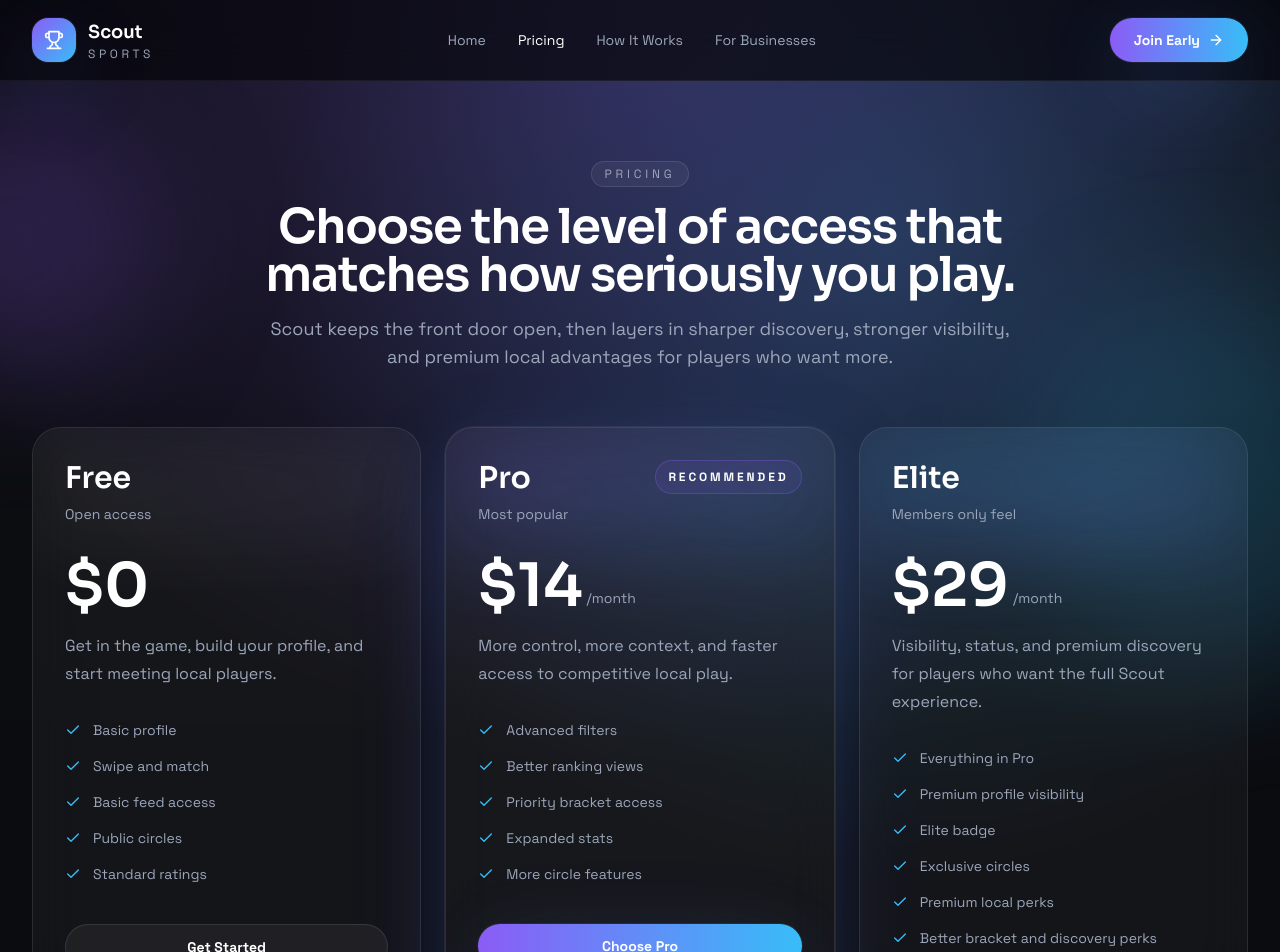
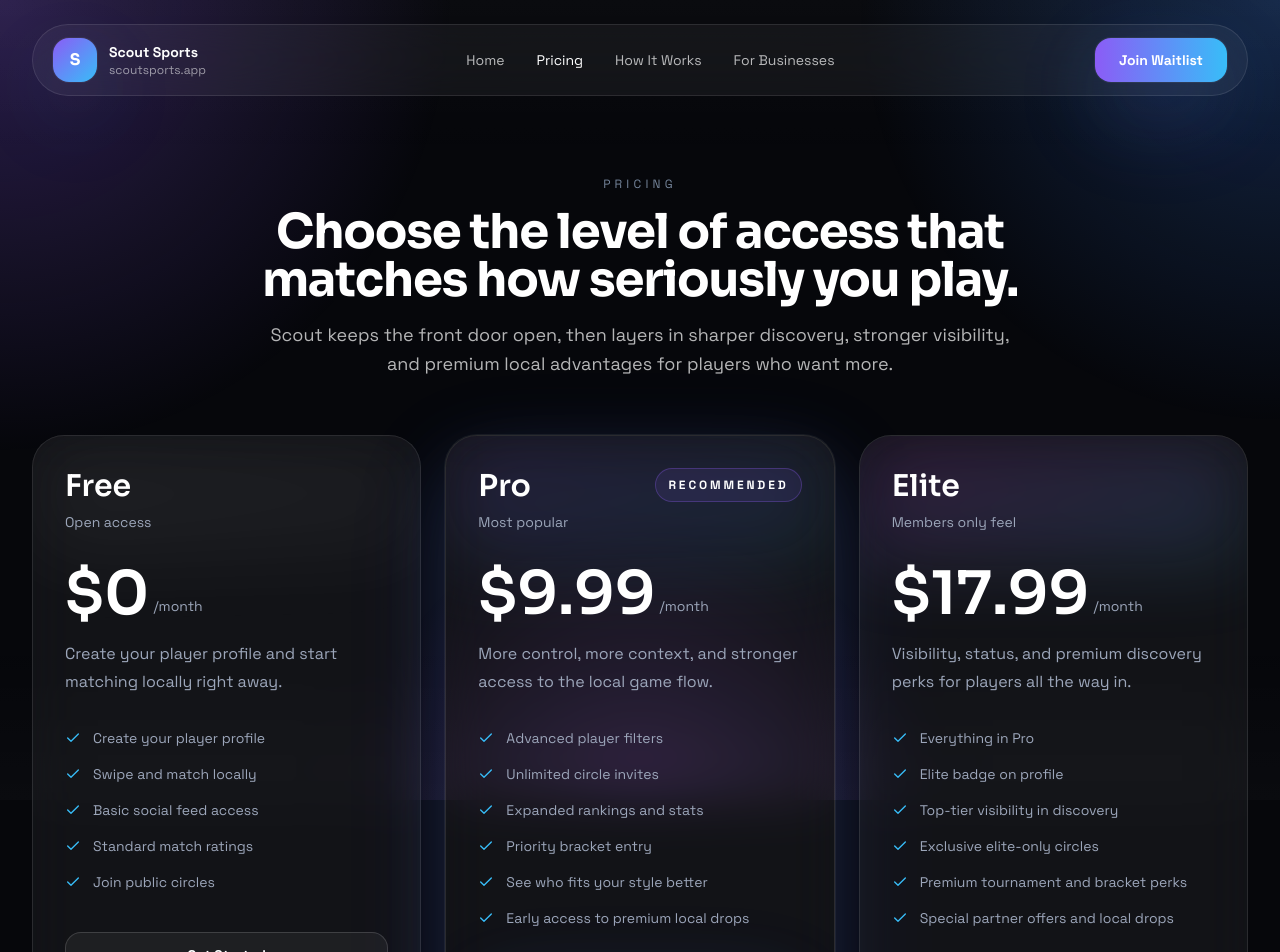
Before and after one commit to 22annajohnson/ScoutSportsWeb, a React (Vite) app: page /pricing in a window 1280 px wide. Shown: the top 952 px of the page. Built offline with nearby package versions, Linux system fonts and the light colour scheme.

Commit message:
Refresh homepage with premium sports visual direction

```diff
--- a/src/components/Button.tsx
+++ b/src/components/Button.tsx
@@ -12,9 +12,9 @@
 
 const variants = {
   primary:
-    "bg-gradient-to-r from-accent-purple to-accent-blue text-white shadow-glow hover:scale-[1.01]",
+    "bg-gradient-to-r from-accent-purple to-accent-blue text-white shadow-glow hover:opacity-95 hover:scale-[1.01]",
   secondary:
-    "border border-white/10 bg-white/5 text-white hover:bg-white/10",
+    "border border-white/15 bg-white/5 text-white hover:bg-white/10",
   ghost: "text-text-muted hover:text-white",
 };
 
@@ -28,7 +28,7 @@
   return (
     <Link
       to={href}
-      className={`inline-flex items-center justify-center gap-2 rounded-full px-6 py-3 text-sm font-semibold transition duration-300 ${variants[variant]} ${className}`}
+      className={`inline-flex items-center justify-center gap-2 rounded-2xl px-6 py-3 text-sm font-semibold transition duration-300 ${variants[variant]} ${className}`}
     >
       {children}
       {showArrow ? <ArrowRight className="h-4 w-4" /> : null}
--- a/src/components/GlassCard.tsx
+++ b/src/components/GlassCard.tsx
@@ -8,7 +8,7 @@
 export function GlassCard({ children, className = "" }: GlassCardProps) {
   return (
     <div
-      className={`rounded-[28px] border border-white/10 bg-white/[0.04] p-6 backdrop-blur-xl ${className}`}
+      className={`rounded-[2rem] border border-white/10 bg-white/[0.05] p-6 backdrop-blur-xl ${className}`}
     >
       {children}
     </div>
--- a/src/components/Navbar.tsx
+++ b/src/components/Navbar.tsx
@@ -1,5 +1,5 @@
 import { useState } from "react";
-import { Menu, Trophy, X } from "lucide-react";
+import { Menu, X } from "lucide-react";
 import { NavLink } from "react-router-dom";
 import { navLinks } from "@/data/site";
 import { Button } from "./Button";
@@ -9,16 +9,16 @@
   const [isOpen, setIsOpen] = useState(false);
 
   return (
-    <header className="sticky top-0 z-50 border-b border-white/5 bg-background/70 backdrop-blur-xl">
+    <header className="sticky top-0 z-50 pt-6">
       <Container>
-        <div className="flex h-20 items-center justify-between">
+        <div className="flex min-h-[72px] items-center justify-between gap-4 rounded-full border border-white/10 bg-white/5 px-5 py-3 backdrop-blur-xl">
           <NavLink to="/" className="flex items-center gap-3" onClick={() => setIsOpen(false)}>
             <div className="flex h-11 w-11 items-center justify-center rounded-2xl bg-gradient-to-br from-accent-purple to-accent-blue shadow-glow">
-              <Trophy className="h-5 w-5 text-white" />
+              <span className="font-display text-base font-black text-white">S</span>
             </div>
             <div>
-              <div className="font-display text-lg font-semibold text-white">Scout</div>
-              <div className="text-xs uppercase tracking-[0.3em] text-text-muted">Sports</div>
+              <div className="text-sm font-semibold text-white">Scout Sports</div>
+              <div className="text-xs text-white/55">scoutsports.app</div>
             </div>
           </NavLink>
 
@@ -28,7 +28,7 @@
                 key={link.href}
                 to={link.href}
                 className={({ isActive }) =>
-                  `text-sm transition ${isActive ? "text-white" : "text-text-muted hover:text-white"}`
+                  `text-sm transition ${isActive ? "text-white" : "text-white/70 hover:text-white"}`
                 }
               >
                 {link.label}
@@ -37,14 +37,14 @@
           </nav>
 
           <div className="hidden lg:block">
-            <Button href="/pricing" showArrow>
-              Join Early
+            <Button href="/pricing" className="px-5">
+              Join Waitlist
             </Button>
           </div>
 
           <button
             type="button"
-            className="inline-flex h-11 w-11 items-center justify-center rounded-full border border-white/10 bg-white/5 text-white lg:hidden"
+            className="inline-flex h-11 w-11 items-center justify-center rounded-2xl border border-white/10 bg-white/5 text-white lg:hidden"
             aria-label="Toggle navigation"
             aria-expanded={isOpen}
             onClick={() => setIsOpen((open) => !open)}
@@ -54,7 +54,7 @@
         </div>
 
         {isOpen ? (
-          <div className="grid gap-3 border-t border-white/5 py-4 lg:hidden">
+          <div className="mt-3 grid gap-3 rounded-[2rem] border border-white/10 bg-white/5 p-4 backdrop-blur-xl lg:hidden">
             {navLinks.map((link) => (
               <NavLink
                 key={link.href}
@@ -64,15 +64,15 @@
                   `rounded-2xl border px-4 py-4 text-sm transition ${
                     isActive
                       ? "border-accent-purple/30 bg-accent-purple/10 text-white"
-                      : "border-white/10 bg-white/[0.03] text-text-muted hover:text-white"
+                      : "border-white/10 bg-white/[0.03] text-white/70 hover:text-white"
                   }`
                 }
               >
                 {link.label}
               </NavLink>
             ))}
-            <Button href="/pricing" showArrow className="mt-2" variant="primary">
-              Join Early
+            <Button href="/pricing" className="mt-2" variant="primary">
+              Join Waitlist
             </Button>
           </div>
         ) : null}
--- a/src/components/SectionHeading.tsx
+++ b/src/components/SectionHeading.tsx
@@ -16,14 +16,14 @@
   return (
     <div className={alignment}>
       {eyebrow ? (
-        <div className="mb-4 inline-flex rounded-full border border-white/10 bg-white/5 px-3 py-1 text-xs uppercase tracking-[0.32em] text-text-muted">
+        <div className="mb-4 text-xs uppercase tracking-[0.35em] text-blue-200/60">
           {eyebrow}
         </div>
       ) : null}
-      <h2 className="font-display text-3xl font-semibold tracking-tight text-white sm:text-4xl lg:text-5xl">
+      <h2 className="font-display text-4xl font-black tracking-tight leading-[0.95] text-white sm:text-5xl">
         {title}
       </h2>
-      <p className="mt-4 text-base leading-7 text-text-muted sm:text-lg">{description}</p>
+      <p className="mt-4 text-lg leading-relaxed text-white/70">{description}</p>
     </div>
   );
 }
--- a/src/components/SiteLayout.tsx
+++ b/src/components/SiteLayout.tsx
@@ -5,9 +5,8 @@
 export function SiteLayout() {
   return (
     <div className="relative min-h-screen overflow-hidden bg-background text-text">
-      <div className="pointer-events-none absolute inset-0 bg-hero-grid" />
-      <div className="pointer-events-none absolute left-[-10%] top-24 h-72 w-72 rounded-full bg-accent-purple/20 blur-3xl" />
-      <div className="pointer-events-none absolute right-[-10%] top-72 h-96 w-96 rounded-full bg-accent-blue/15 blur-3xl" />
+      <div className="pointer-events-none fixed inset-0 bg-[radial-gradient(circle_at_top_left,rgba(139,92,246,0.28),transparent_30%),radial-gradient(circle_at_top_right,rgba(59,130,246,0.26),transparent_28%),radial-gradient(circle_at_bottom,rgba(168,85,247,0.18),transparent_28%)]" />
+      <div className="pointer-events-none fixed inset-0 bg-[linear-gradient(to_bottom,rgba(255,255,255,0.02),transparent_20%,transparent_80%,rgba(255,255,255,0.02))]" />
       <div className="relative z-10">
         <Navbar />
         <main>
--- a/src/data/site.ts
+++ b/src/data/site.ts
@@ -3,12 +3,11 @@
   BadgeCheck,
   Crown,
   MapPinned,
-  Medal,
-  Radar,
   Sparkles,
   Swords,
   Trophy,
   Users,
+  Zap,
 } from "lucide-react";
 
 export const navLinks = [
@@ -19,9 +18,9 @@
 ];
 
 export const heroStats = [
-  { label: "Live city energy", value: "24/7" },
-  { label: "Local circles", value: "Inner" },
-  { label: "Game formats", value: "Pickup + Brackets" },
+  { label: "Projected local players", value: "1,200+" },
+  { label: "Asynchronous brackets", value: "24/7" },
+  { label: "Potential connections", value: "∞" },
 ];
 
 export const howItWorksSteps = [
@@ -29,7 +28,7 @@
     title: "Swipe local",
     description:
       "Scout surfaces nearby players based on sport, availability, level, and social fit so every match starts with signal.",
-    icon: Radar,
+    icon: Users,
   },
   {
     title: "Match the vibe",
@@ -53,28 +52,22 @@
 
 export const featureHighlights = [
   {
-    title: "Find your local run faster",
+    title: "Swipe local players",
     description:
-      "Skip cold outreach. Scout helps players discover who is active nearby and ready for the right kind of game.",
-    icon: MapPinned,
-  },
-  {
-    title: "Inner Circles that actually feel personal",
-    description:
-      "Build tighter communities with private groups, trusted players, and recurring crews that move together.",
+      "Find people nearby who match your sport, vibe, and schedule.",
     icon: Users,
   },
   {
-    title: "Asynchronous brackets built for real life",
+    title: "Play real matches",
     description:
-      "Compete on your own schedule, track progress, and keep momentum between games without live tournament friction.",
-    icon: Swords,
+      "Set games fast and build your local sports circle naturally.",
+    icon: Zap,
   },
   {
-    title: "Rankings that turn casual play into status",
+    title: "Track your rise",
     description:
-      "Local ratings and sharper stats create context around every matchup and give the app a premium edge.",
-    icon: Medal,
+      "Ratings, inner circles, brackets, and local momentum all in one place.",
+    icon: Trophy,
   },
 ];
 
@@ -89,47 +82,55 @@
   {
     name: "Free",
     price: "$0",
-    description: "Get in the game, build your profile, and start meeting local players.",
+    cadence: "/month",
+    subtitle: "Get in the game",
+    description: "Create your player profile and start matching locally right away.",
     badge: "Open access",
     accent: "from-white/10 to-white/5",
+    buttonLabel: "Join Free",
     features: [
-      "Basic profile",
-      "Swipe and match",
-      "Basic feed access",
-      "Public circles",
-      "Standard ratings",
+      "Create your player profile",
+      "Swipe and match locally",
+      "Basic social feed access",
+      "Standard match ratings",
+      "Join public circles",
     ],
   },
   {
     name: "Pro",
-    price: "$14",
+    price: "$9.99",
     cadence: "/month",
-    description: "More control, more context, and faster access to competitive local play.",
+    subtitle: "For active players",
+    description: "More control, more context, and stronger access to the local game flow.",
     badge: "Most popular",
     accent: "from-accent-purple/30 to-accent-blue/20",
+    buttonLabel: "Go Pro",
     featured: true,
     features: [
-      "Advanced filters",
-      "Better ranking views",
-      "Priority bracket access",
-      "Expanded stats",
-      "More circle features",
+      "Advanced player filters",
+      "Unlimited circle invites",
+      "Expanded rankings and stats",
+      "Priority bracket entry",
+      "See who fits your style better",
+      "Early access to premium local drops",
     ],
   },
   {
     name: "Elite",
-    price: "$29",
+    price: "$17.99",
     cadence: "/month",
-    description: "Visibility, status, and premium discovery for players who want the full Scout experience.",
+    subtitle: "For the obsessed",
+    description: "Visibility, status, and premium discovery perks for players all the way in.",
     badge: "Members only feel",
-    accent: "from-accent-blue/30 to-accent-purple/20",
+    accent: "from-fuchsia-500/30 to-accent-blue/25",
+    buttonLabel: "Go Elite",
     features: [
       "Everything in Pro",
-      "Premium profile visibility",
-      "Elite badge",
-      "Exclusive circles",
-      "Premium local perks",
-      "Better bracket and discovery perks",
+      "Elite badge on profile",
+      "Top-tier visibility in discovery",
+      "Exclusive elite-only circles",
+      "Premium tournament and bracket perks",
+      "Special partner offers and local drops",
     ],
   },
 ];
--- a/src/sections/AppPreviewSection.tsx
+++ b/src/sections/AppPreviewSection.tsx
@@ -6,68 +6,68 @@
   return (
     <section className="py-20">
       <Container>
-        <SectionHeading
-          eyebrow="Inside the app"
-          title="A sports product that feels social before it feels transactional."
-          description="Every surface is built to move players from discovery to game-time faster, with enough status, identity, and local context to keep the community sticky."
-          align="center"
-        />
-
-        <div className="mt-14 grid gap-6 lg:grid-cols-[0.9fr_1.1fr]">
-          <GlassCard className="flex min-h-[420px] flex-col justify-between bg-gradient-to-br from-accent-purple/10 to-transparent p-8">
+        <div className="grid gap-6 lg:grid-cols-2">
+          <GlassCard className="overflow-hidden p-7">
             <div>
-              <div className="inline-flex rounded-full border border-white/10 bg-white/5 px-3 py-1 text-xs uppercase tracking-[0.32em] text-text-muted">
-                Player profile
-              </div>
-              <h3 className="mt-5 font-display text-3xl font-semibold text-white">Visibility, status, and chemistry cues in one place.</h3>
+              <p className="text-sm uppercase tracking-[0.3em] text-white/40">Discovery + community</p>
+              <h3 className="mt-4 font-display text-3xl font-bold text-white">Your app, your crew, your local scene</h3>
+              <p className="mt-4 text-white/70 leading-relaxed">
+                Showcase local courts, premium circles, restaurant partnerships, club access, and sports hotspots
+                with the same purple-blue visual system from the app.
+              </p>
             </div>
-            <div className="grid gap-4">
-              <div className="rounded-[24px] border border-white/10 bg-white/[0.04] p-5">
-                <div className="text-sm text-text-muted">Profile signals</div>
-                <div className="mt-3 flex flex-wrap gap-2">
-                  {["Elite badge", "88% reply rate", "Late-night runs", "Hoops + tennis"].map((tag) => (
-                    <span
-                      key={tag}
-                      className="rounded-full border border-white/10 bg-white/[0.05] px-3 py-2 text-xs text-white"
-                    >
-                      {tag}
-                    </span>
-                  ))}
+            <div className="mt-8 grid grid-cols-2 gap-4 text-sm">
+              {[
+                "Purple / blue glow",
+                "Large rounded cards",
+                "Premium dark UI",
+                "Map + discovery sections",
+                "Leaderboard energy",
+                "Social-first layouts",
+              ].map((item) => (
+                <div key={item} className="rounded-2xl border border-white/10 bg-black/25 px-4 py-3 text-white/80">
+                  {item}
                 </div>
-              </div>
-              <div className="rounded-[24px] border border-white/10 bg-white/[0.04] p-5">
-                <div className="text-sm text-text-muted">Recent movement</div>
-                <div className="mt-3 font-display text-2xl font-semibold text-white">+12 city ranking this week</div>
-              </div>
+              ))}
             </div>
           </GlassCard>
 
-          <div className="grid gap-6 sm:grid-cols-2">
-            {[
-              {
-                title: "Swipe stack",
-                description: "Fast local discovery with stronger filters and a more intentional social graph.",
-              },
-              {
-                title: "Circles feed",
-                description: "Private crews, recurring sessions, and shared momentum around the people you trust.",
-              },
-              {
-                title: "Bracket progress",
-                description: "Automated asynchronous competition that fits around real schedules.",
-              },
-              {
-                title: "Hotspot map",
-                description: "Discover clubs, courts, food, and premium partner spots around every match.",
-              },
-            ].map((card) => (
-              <GlassCard key={card.title} className="min-h-[200px] p-6">
-                <div className="text-xs uppercase tracking-[0.28em] text-text-muted">Scout surface</div>
-                <h3 className="mt-4 font-display text-2xl font-semibold text-white">{card.title}</h3>
-                <p className="mt-3 text-sm leading-7 text-text-muted">{card.description}</p>
-              </GlassCard>
-            ))}
-          </div>
+          <GlassCard className="overflow-hidden bg-gradient-to-br from-violet-500/20 to-blue-500/15 p-7">
+            <div>
+              <p className="text-sm uppercase tracking-[0.3em] text-violet-200/70">Homepage goal</p>
+              <h3 className="mt-4 font-display text-3xl font-bold text-white">Make people want in immediately</h3>
+              <p className="mt-4 text-white/70 leading-relaxed">
+                The site should not feel like a startup landing page. It should feel like a live local sports scene
+                you can join.
+              </p>
+            </div>
+            <div className="mt-8 flex flex-wrap gap-3">
+              {["Launch concept", "Mobile-first layout"].map((item, index) => (
+                <div
+                  key={item}
+                  className={`rounded-2xl px-4 py-3 text-sm ${
+                    index === 0
+                      ? "bg-gradient-to-r from-accent-purple to-accent-blue text-white"
+                      : "border border-white/10 bg-white/5 text-white"
+                  }`}
+                >
+                  {item}
+                </div>
+              ))}
+            </div>
+            <div className="mt-8 grid gap-4 sm:grid-cols-2">
+              {[
+                "Live local energy",
+                "Player-first discovery",
+                "Premium social cues",
+                "Cleaner conversion path",
+              ].map((item) => (
+                <div key={item} className="rounded-2xl border border-white/10 bg-white/5 px-4 py-4 text-white/80">
+                  {item}
+                </div>
+              ))}
+            </div>
+          </GlassCard>
         </div>
       </Container>
     </section>
--- a/src/styles/index.css
+++ b/src/styles/index.css
@@ -15,10 +15,7 @@
 body {
   margin: 0;
   min-width: 320px;
-  background:
-    radial-gradient(circle at top, rgba(139, 92, 246, 0.16), transparent 28%),
-    radial-gradient(circle at 85% 10%, rgba(56, 189, 248, 0.12), transparent 20%),
-    #06070b;
+  background: #09090f;
   color: #f4f7fb;
   font-family: "Space Grotesk", sans-serif;
 }
```
Also changed, not shown: src/pages/HomePage.tsx (+3 -7 lines), src/sections/FeatureGridSection.tsx (+9 -10 lines), src/sections/HeroSection.tsx (+88 -60 lines).
